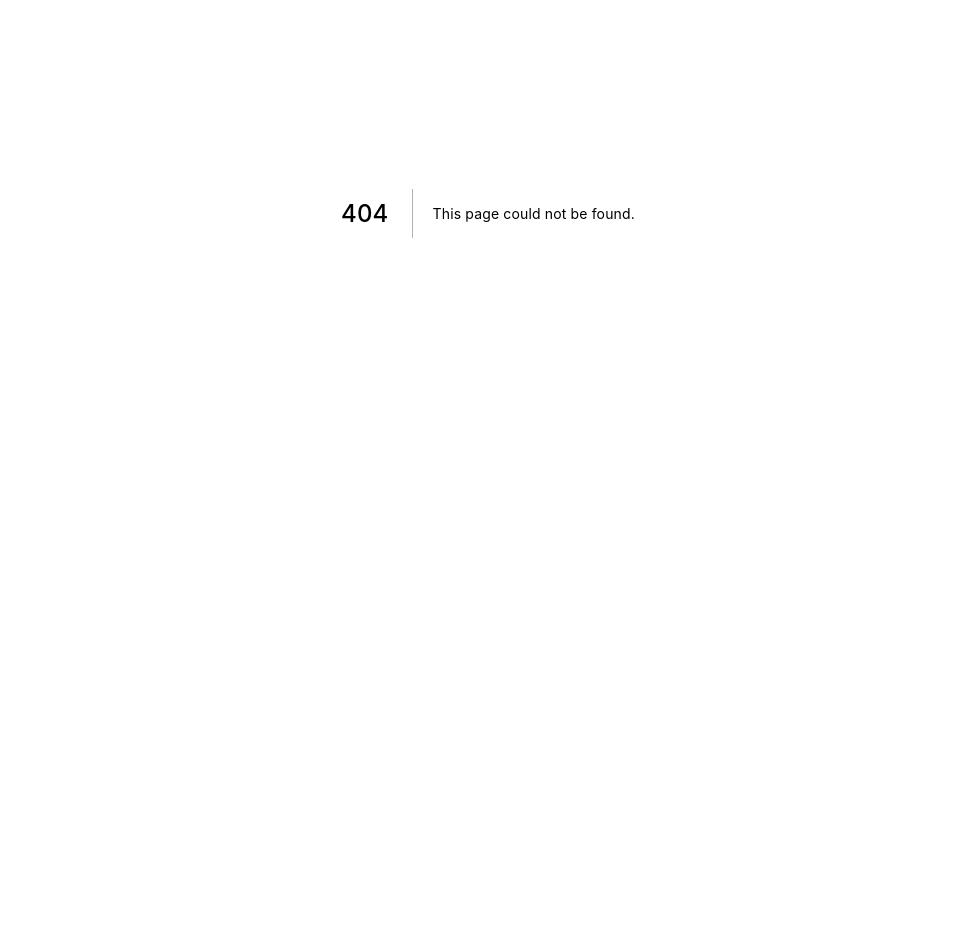
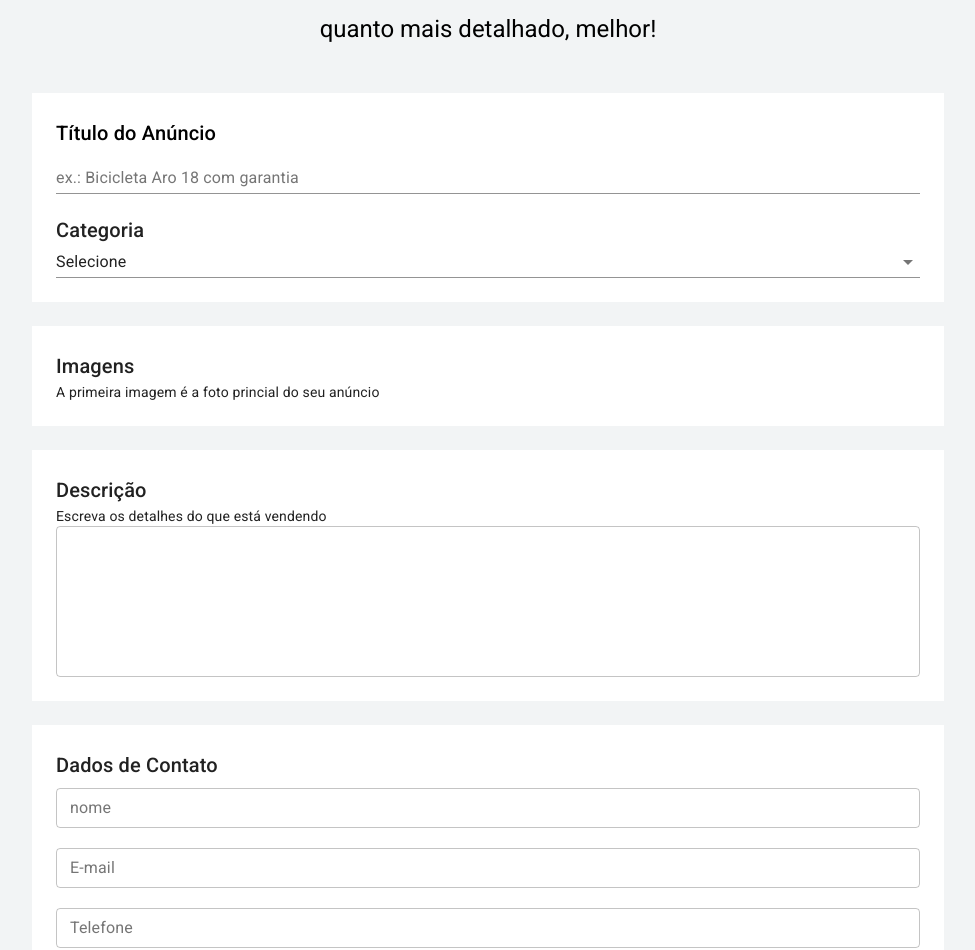
Before and after one commit to RafaPalau/anunx, a Next.js app: page /user/publish in a window 1280 px wide. Before the commit this address had no page. Shown: the part 187-1137 px from the top of the page, without its empty margins (152-1127 px from the left). Before the commit the page ends 800 px from the top, so only its background shows below. Built offline with nearby package versions, Linux system fonts and the light colour scheme.

Commit message:
Aula 05 Página de publicar anúncio

```diff
--- /dev/null
+++ b/pages/user/publish.js
@@ -0,0 +1,145 @@
+import {
+  Container,
+  Typography,
+  Box,
+  TextField,
+  Select,
+  MenuItem,
+  Button,
+} from "@material-ui/core";
+import { makeStyles } from "@material-ui/core/styles";
+import TemplateDefault from "../../src/templates/Default";
+
+const useStyles = makeStyles((theme) => ({
+  container: {
+    padding: theme.spacing(8, 0, 6),
+  },
+  box: {
+    backgroundColor: theme.palette.background.white,
+    padding: theme.spacing(3),
+  },
+  boxContainer: {
+    paddingBottom: theme.spacing(3),
+  },
+}));
+
+const Publish = () => {
+  const classes = useStyles();
+  return (
+    <TemplateDefault>
+      <Container maxWidth='sm' className={classes.container}>
+        <Typography component='h1' variant='h2' align='center' color='primary'>
+          Publicar Anúncio
+        </Typography>
+
+        <Typography component='h5' variant='h5' align='center' color='primary'>
+          quanto mais detalhado, melhor!
+        </Typography>
+      </Container>
+
+      <Container maxWidth='md' className={classes.boxContainer}>
+        <Box className={classes.box}>
+          <Typography component='h6' variant='h6' color='primary'>
+            Título do Anúncio
+          </Typography>
+          <TextField
+            label='ex.: Bicicleta Aro 18 com garantia'
+            size='small'
+            fullWidth
+          />
+          <br />
+          <br />
+          <Typography component='h6' variant='h6' color='textPrimary'>
+            Categoria
+          </Typography>
+          <Select
+            native
+            value=''
+            fullWidth
+            // onChange={handleChangeCategory}
+            inputProps={{
+              name: "age",
+            }}
+          >
+            <option value=''>Selecione</option>
+            <option value='Bebê e criança'>Bebê e criança</option>
+            <option value='Agricultura'>Agricultura</option>
+            <option value='Moda'>Moda</option>
+            <option value='Carro, Moto e Barcos'>Carro, Moto e Barcos</option>
+            <option value='Serviços'>Serviços</option>
+            <option value='Lazer'>Lazer</option>
+            <option value='Móveis, Casa e Jardim'>Móveis, Casa e Jardim</option>
+            <option value='Imóveis'>Imóveis</option>
+            <option value='Equipamentos e Ferramentas'>
+              Equipamentos e Ferramentas
+            </option>
+            <option value='Celulares e Tablets'>Celulares e Tablets</option>
+            <option value='Esportes'>Esportes</option>
+            <option value='Tecnologia'>Tecnologia</option>
+            <option value='Emprego'>Emprego</option>
+            <option value='Outros'>Outros</option>
+          </Select>
+        </Box>
+      </Container>
+
+      <Container maxWidth='md' className={classes.boxContainer}>
+        <Box className={classes.box}>
+          <Typography component='h6' variant='h6' color='textPrimary'>
+            Imagens
+          </Typography>
+          <Typography component='div' variant='body2' color='textPrimary'>
+            A primeira imagem é a foto princial do seu anúncio
+          </Typography>
+        </Box>
+      </Container>
+
+      <Container maxWidth='md' className={classes.boxContainer}>
+        <Box className={classes.box}>
+          <Typography component='h6' variant='h6' color='textPrimary'>
+            Descrição
+          </Typography>
+          <Typography component='div' variant='body2' color='textPrimary'>
+            Escreva os detalhes do que está vendendo
+          </Typography>
+          <TextField multiline rows={6} variant='outlined' fullWidth />
+        </Box>
+      </Container>
+
+      <Container maxWidth='md' className={classes.boxContainer}>
+        <Box className={classes.box}>
+          <Typography
+            component='h6'
+            variant='h6'
+            color='textPrimary'
+            gutterBottom
+          >
+            Dados de Contato
+          </Typography>
+          <TextField label='nome' size='small' variant='outlined' fullWidth />
+          <br />
+          <br />
+          <TextField label='E-mail' size='small' variant='outlined' fullWidth />
+          <br />
+          <br />
+          <TextField
+            label='Telefone'
+            size='small'
+            variant='outlined'
+            fullWidth
+          />
+          <br />
+          <br />
+        </Box>
+      </Container>
+
+      <Container maxWidth='md' className={classes.boxContainer}>
+        <Box textAlign='right'>
+          <Button variant='contained' color='primary'>
+            Publicar Anúncio
+          </Button>
+        </Box>
+      </Container>
+    </TemplateDefault>
+  );
+};
+export default Publish;
--- a/src/theme.js
+++ b/src/theme.js
@@ -4,6 +4,10 @@ const theme = createTheme({
   palette: {
     primary: {
       main: "#000000",
+    },
+    background: {
+      default: 'rgb(242,244,245)',
+      white: '#ffffff',
     }
   }
 })
```
